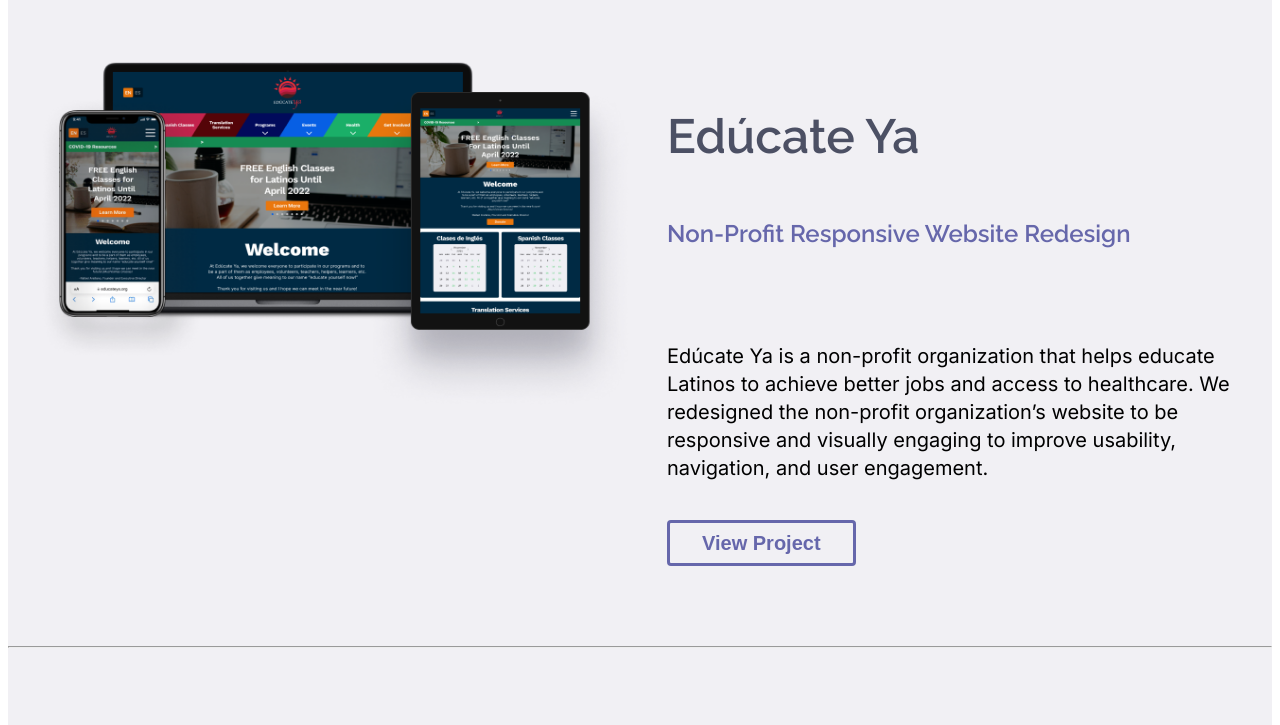
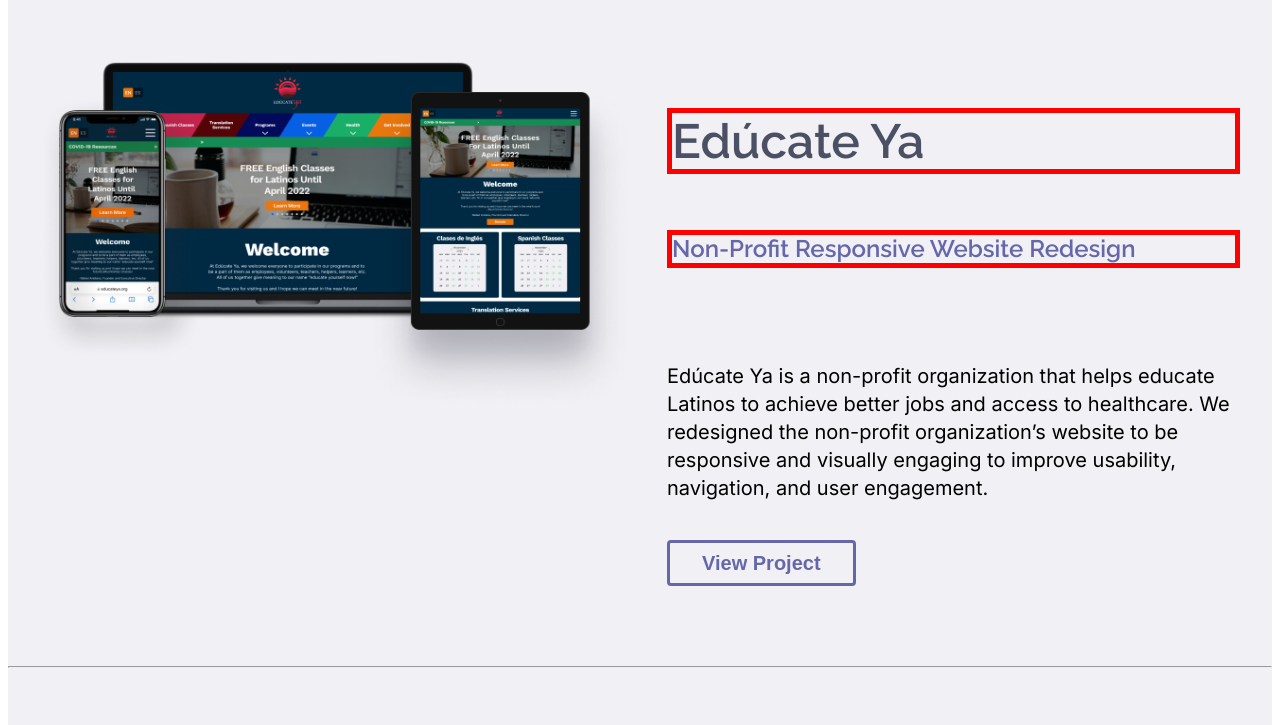
Before and after one commit to Jillbills/UX_UI_HW_17.CC, a plain HTML site: page index.html in a window 1280 px wide. Shown: the part 5544-6269 px from the top of the page. Drawn offline with nearby package versions, Linux system fonts and the light colour scheme.

Commit message:
Markups to figure out spacing

```diff
--- a/css/style.css
+++ b/css/style.css
@@ -23,6 +23,7 @@
     font-size: 48px;
     font-weight: 600;
     line-height: 56px;
+    border: 5px solid red;
 }
 
 h4 {
@@ -40,6 +41,7 @@
     font-weight: 600;
     line-height: 28px;
     letter-spacing: -2%;
+    border: 5px solid red;
 }
 
 p {
```
